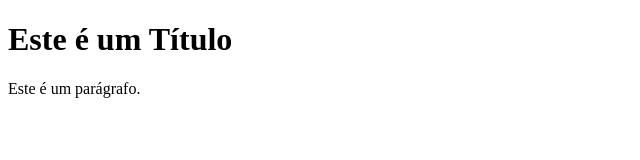
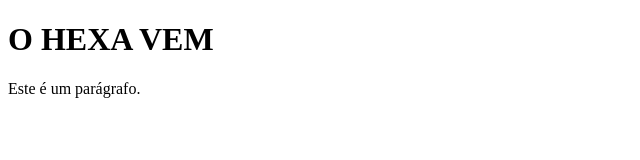
Before and after one commit to danerezende/ProjetoGu, a plain HTML site: page index.html in a window 1280 px wide. Shown: the whole page, without its empty margins (0-640 px from the left). Drawn offline with Linux system fonts and the light colour scheme.

Commit message:
Update index.html

```diff
--- a/index.html
+++ b/index.html
@@ -4,13 +4,13 @@
 
 <head>
 
-<title>O HEXA VEM!</title>
+<title>O HEXA VEM</title>
 
 </head>
 
 <body>
 
-<h1>Este é um Título</h1>
+<h1>O HEXA VEM</h1>
 
 <p>Este é um parágrafo.</p>
 
```
